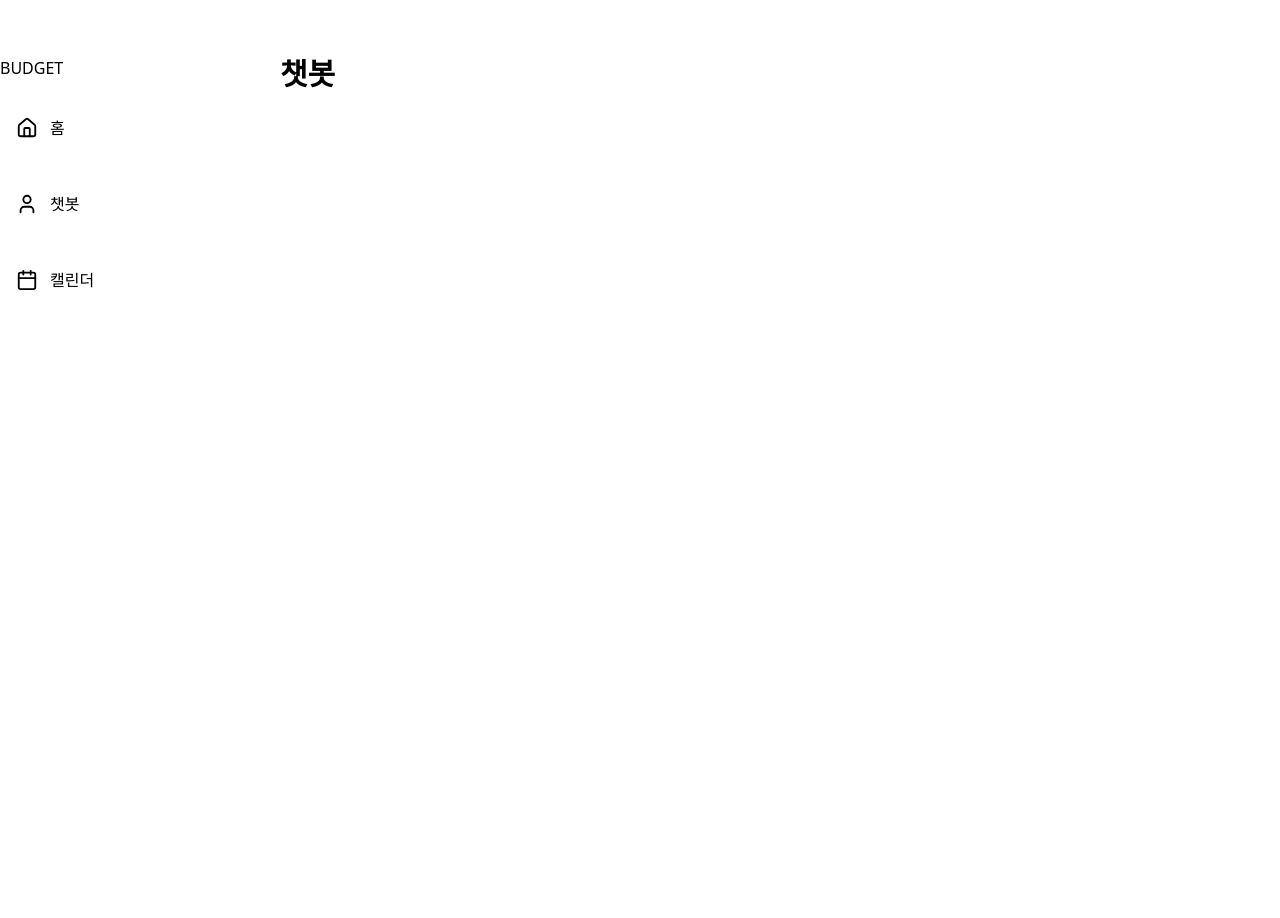
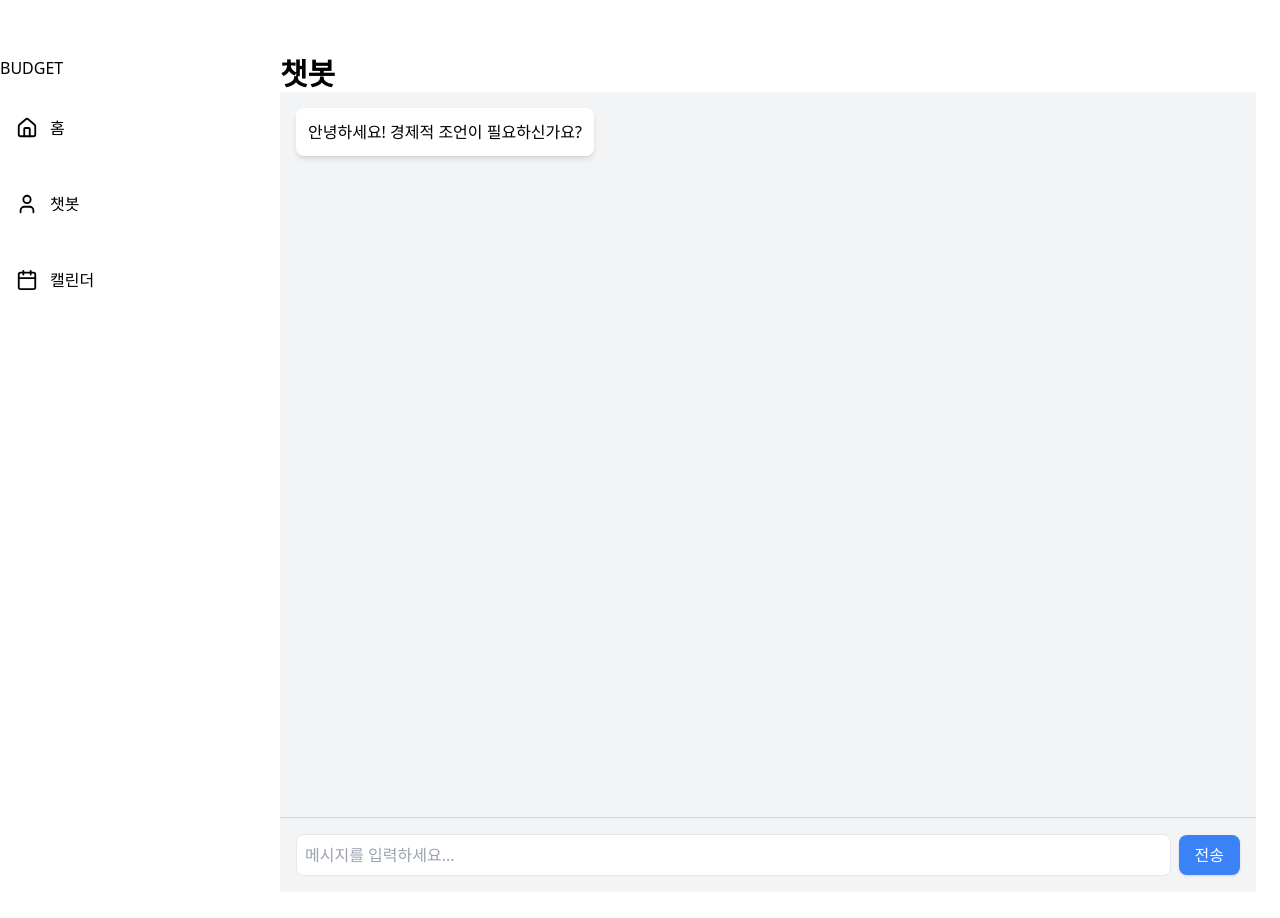
Before and after one commit to hajin0322/garden, a React (Vite) app: page /chatbot in a window 1280 px wide. Shown: the top 918 px of the page. Before the commit the page ends 800 px from the top, so only its background shows below. Built offline with nearby package versions, Linux system fonts and the light colour scheme.

Commit message:
CREATE: 챗봇 생성

```diff
--- a/package.json
+++ b/package.json
@@ -10,6 +10,7 @@
     "preview": "vite preview"
   },
   "dependencies": {
+    "@google/generative-ai": "^0.21.0",
     "lucide-react": "^0.475.0",
     "mermaid": "^11.4.1",
     "react": "^19.0.0",
--- a/src/components/Chatbot/EconomicAdvice.tsx
+++ b/src/components/Chatbot/EconomicAdvice.tsx
@@ -0,0 +1,100 @@
+import React, {useState} from "react";
+import { GoogleGenerativeAI } from '@google/generative-ai';
+
+interface Message {
+    sender: 'bot' | 'user';
+    text: string;
+}
+
+// API 키를 문자열로 전달하여 클라이언트 생성
+const client = new GoogleGenerativeAI("AIzaSyAO12QI7oyghignZhGHIPSIbqvyzOzQ4do");
+
+// 모델 인스턴스를 생성할 때 generation configuration을 함께 설정
+const model = client.getGenerativeModel({
+    model: "gemini-1.5-flash",
+    generationConfig: {         // 모델 생성 시 설정하면 이후 요청에 자동 반영됩니다.
+        temperature: 0.7,
+        maxOutputTokens: 500,
+    },
+});
+
+// Google Gemini API를 사용하여 AI 응답을 받아오는 함수
+const fetchAIResponse = async (userText: string): Promise<string> => {
+    try {
+        const response = await model.generateContent(userText);
+
+        return response.response.text();
+    } catch (error) {
+        console.error("Error fetching AI response: ", error);
+        return "오류가 발생했습니다. 다시 시도해주세요.";
+    }
+}
+
+const EconomicAdvice: React.FC = () => {
+    const [messages, setMessages] = useState<Message[]>([
+        {sender: 'bot', text: '안녕하세요! 경제적 조언이 필요하신가요? '}
+    ]);
+    const [input, setInput] = useState('');
+
+    const handleSend = async () => {
+        if (!input.trim()) return;
+
+        // 사용자 메시지 추가
+        const userMessage: Message = {sender: 'user', text: input};
+        setMessages((prevMessages) => [...prevMessages, userMessage]);
+
+        // AI 메시지 추가
+        const aiResponse = await fetchAIResponse(input);
+        if (aiResponse) {
+            const aiMessage: Message = { sender: 'bot', text: aiResponse };
+            setMessages((prevMessages) => [...prevMessages, aiMessage]);
+        }
+
+        // 입력창 초기화
+        setInput('');
+    };
+
+    return (
+        <div className="flex flex-col h-screen bg-gray-100">
+            {/* 메시지 대화 창 */}
+            <div className="flex-1 p-4 overflow-y-auto">
+                {messages.map((message, index) => (
+                    <div
+                        key={index}
+                        className={`flex ${
+                            message.sender === 'user' ? 'justify-end' : 'justify-start'
+                        } mb-2`}
+                    >
+                        <div
+                            className={`max-w-xs p-3 rounded-lg shadow-md  ${
+                                message.sender === 'user' ? 'text-white bg-blue-500' : 'text- black bg-white'
+                            }`}
+                        >
+                            {message.text}
+                        </div>
+                    </div>
+                ))}
+            </div>
+
+            {/* 메시지 입력 창 */}
+            <div className="p-4 border-t border-gray-300 flex items-center">
+                <input
+                    type="text"
+                    className="flex-1 p-2 border rounded-lg focus:outline-none"
+                    placeholder="메시지를 입력하세요..."
+                    value={input}
+                    onChange={(e) => setInput(e.target.value)}
+                    onKeyDown={(e) => e.key === 'Enter' && handleSend()}
+                />
+                <button
+                    onClick={handleSend}
+                    className="ml-2 px-4 py-2 bg-blue-500 text-white rounded-lg shadow"
+                >
+                    전송
+                </button>
+            </div>
+        </div>
+    );
+};
+
+export default EconomicAdvice;
--- a/src/pages/Chatbot.tsx
+++ b/src/pages/Chatbot.tsx
@@ -1,10 +1,12 @@
 import BasicLayout from "../layouts/BasicLayout.tsx";
+import EconomicAdvice from "../components/Chatbot/EconomicAdvice.tsx";
 
 const Chatbot = () => {
     return (
         <div>
             <BasicLayout>
                 <h1 className="text-3xl font-semibold">챗봇</h1>
+                <EconomicAdvice />
             </BasicLayout>
         </div>
     );
```
Also changed, not shown: 1 other file (tests, documents, lock files or other folders).
